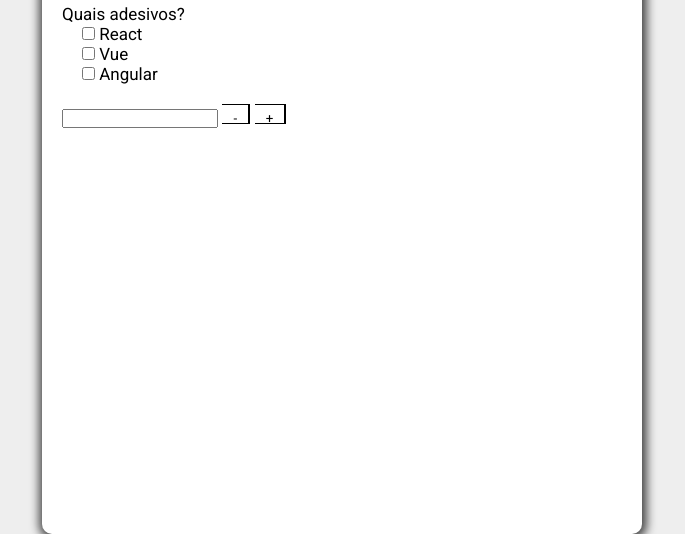
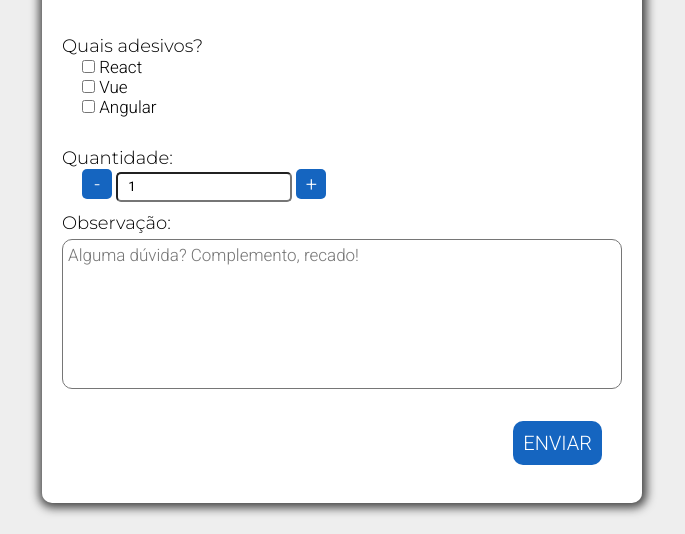
Before and after one commit to gabrielbarbosa1999/bempaggo, a plain HTML site: page index.html in a window 1280 px wide. Shown: the part 266-800 px from the top of the page, without its empty margins (298-983 px from the left). Drawn offline with Linux system fonts and the light colour scheme.

Commit message:
Header e Formulario - Finalizados

```diff
--- a/assets/css/style.css
+++ b/assets/css/style.css
@@ -1,5 +1,5 @@
 /* Importando Fontes */
-@import url('https://fonts.googleapis.com/css2?family=Roboto:wght@100;300;400;700&display=swap');
+@import url('https://fonts.googleapis.com/css2?family=Montserrat:wght@100;300;400&family=Roboto:wght@100;300;400;700&display=swap');
 
 /* Definindo Tags Basicas para todas Tag, Classes etc.. */
 * {
@@ -20,7 +20,6 @@ body {
 
 /* Box central */
 .box {
-    height: 800px;
     width: 100%;
     max-width: 600px;
     border-radius: 10px;
@@ -38,8 +37,9 @@ header {
     border-radius: 10px;
     width: 100%;
 }
+/* Estilizando titulo principal do nosso header */
 header h1 {
-    line-height: 250px;
+    line-height: 200px;
     text-align: center;
     text-transform: uppercase;
     color: #fff;
@@ -48,6 +48,8 @@ header h1 {
 header h1 span {
     font-weight: 700;
 }
+
+/* Fixiando nosso svg ondulado no bootom do header, inserindo altura, e largura herda do elemento pai(haader) */
 header svg {
     position: absolute;
     bottom: 0;
@@ -59,34 +61,87 @@ header svg {
 .form {
     padding: 20px;
     font-size: 17px;
+    font-weight: 300;
 }
-.form fieldset input[type=checkbox] {
+/* Aplicando estilo no input do tipo checkbox */
+.form input[type=checkbox] {
     margin-left: 20px;
 }
+/*Aplicando estilo no fieldset e legend do formulario */
 .form fieldset {
     border: none;
+    margin-bottom: 10px;
+}
+.form legend {
+    font-size: 18px;
+    font-weight: 300;
+    font-family: 'Montserrat', sans-serif;
+}
+/* Aplicando estilo no input do tipo numer */
+.form input[type="number"] {
+    appearance: textfield;
+    height: 30px;
+    border-radius: 5px;
+    padding: 10px;
+    outline: none;
+}
+.form input[type=number]::-webkit-inner-spin-button,
+.form input[type=number]::-webkit-outer-spin-button {
+  -webkit-appearance: none;
+}
+/* Aplicando estilo nos botoes de mais e menos do input number*/
+.form fieldset a {
+    height: 30px;
+    width: 30px;
+    border-radius: 5px;
+    border: none;
+    background-color: #1565c0;
+    color: #fff;
+    outline:none;
+    cursor: pointer;
+    display: inline-block;
+    text-align: center;
+    font-size: 20px;
+    line-height: 30px;
+    user-select: none;
+}
+.form fieldset a[onclick*="menos()"] {
+    margin-left: 20px;
+}
+/* Aplicando estilo no campo de textarea*/
+.form textarea {
+    margin-top: 5px;
+    width: 100%;
+    height: 150px;
+    padding: 5px;
+    resize: none;
+    outline: none;
+    font-family: 'Roboto', sans-serif;
+    font-size: 17px;
+    border-radius: 10px;
+    font-weight: 300;
 }
 
-input[type="number"] {
-    appearance: textfield;
-}
-input[type="number"]{
-    outline:none;
-}
-input[type=number]::-webkit-inner-spin-button,
-input[type=number]::-webkit-outer-spin-button {
-  -webkit-appearance: none;
+/* Footer do formulario */
+.form .footer-form {
+    display: flex;
+    justify-content: flex-end;
+    align-items: center;
+    padding: 20px;
+    height: 80px;
+    border-bottom-left-radius: 10px;
+    border-bottom-right-radius: 10px;
 }
 
-button{
-    height:20px;
-    padding:1%;
-    border-top: 1px solid black;
-    border-bottom: 1px solid black;
-    background-color: white;
-    border-left: 0px solid black;
-    padding-left:2%;
-    padding-right:2%;
-    outline:none;
+/*Estilizando o botao de enviar o formulario */
+.form .footer-form button {
+    background-color: #1565c0;
+    color: #fff;
+    padding: 10px;
+    border: none;
+    font-size: 20px;
+    text-transform: uppercase;
+    border-radius: 10px;
+    font-weight: 300;
     cursor: pointer;
 }
--- a/assets/js/script.js
+++ b/assets/js/script.js
@@ -1,13 +1,19 @@
 function mais(){
-    var atual = document.getElementById("total").value;
-    var novo = atual - (-1); //Evitando Concatenacoes
-    document.getElementById("total").value = novo;
-  }
+    //Selecionando o elemente(Input de quandtidade) atraves do ID
+    var atual = document.getElementById("quantidade").value;
+    //Realizando a soma
+    var novo = parseInt(atual) + 1;
+    //Adicionando o novo valor no Input
+    document.getElementById("quantidade").value = novo;
+}
 
-  function menos(){
-    var atual = document.getElementById("total").value;
-    if(atual > 0) { //evita números negativos
-      var novo = atual - 1;
-      document.getElementById("total").value = novo;
+function menos(){
+    //Selecionando o elemente(Input de quandtidade) atraves do ID
+    var atual = document.getElementById("quantidade").value;
+    if(atual > 1) { //Verificamos se o valor atual e maior q 1, caso nao seja nao deixa zerar!
+        //Realizando a subtracao
+        var novo = atual - 1;
+        //Adicionando o novo valor no Input
+        document.getElementById("quantidade").value = novo;
     }
-  }
+}
--- a/index.html
+++ b/index.html
@@ -20,6 +20,7 @@
 
         <!-- Iniciando formulario-->
         <section class="form">
+            <form method="POST">
                 <fieldset>
                     <legend>Quais adesivos?</legend>
                     <input type="checkbox" id="React" name="react" value="React">
@@ -33,11 +34,23 @@
                 </fieldset>
 
                 <fieldset>
-                <legend> </legend>
-                <input min=1 id="total" type="number">
-                <button onclick="menos()" class="a">-</button>
-                <button onclick="mais()" class="b">+</button>
+                    <legend>Quantidade:</legend>
+                    <!-- Aqui usei uma funcao simples para manipular o formulario usando JavaScript-->
+                    <a onclick="menos()"> -</a>
+                    <input min="1" id="quantidade" type="number" value="1">
+                     <!-- Aqui usei uma funcao simples para manipular o formulario usando JavaScript-->
+                    <a onclick="mais()"> + </a>
                 </fieldset>
+
+                <fieldset>
+                    <legend>Observação:</legend>
+                    <textarea name="observacao" id="observacao" placeholder="Alguma dúvida? Complemento, recado!"></textarea>
+                </fieldset>
+
+                <div class="footer-form">
+                    <button>Enviar</button>
+                </div>
+            </form>
         </section>
     </div>
 
```
Lines whose indentation alone changed are shown as unchanged.
